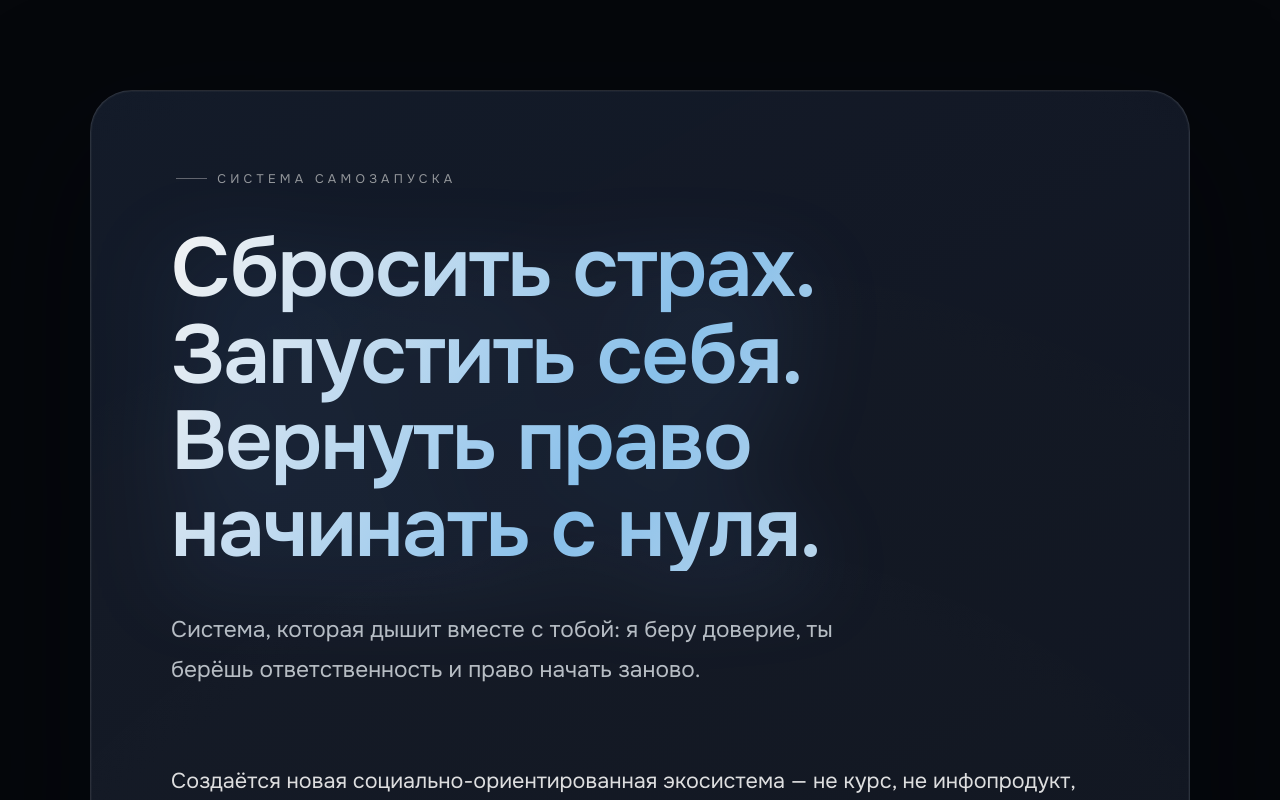
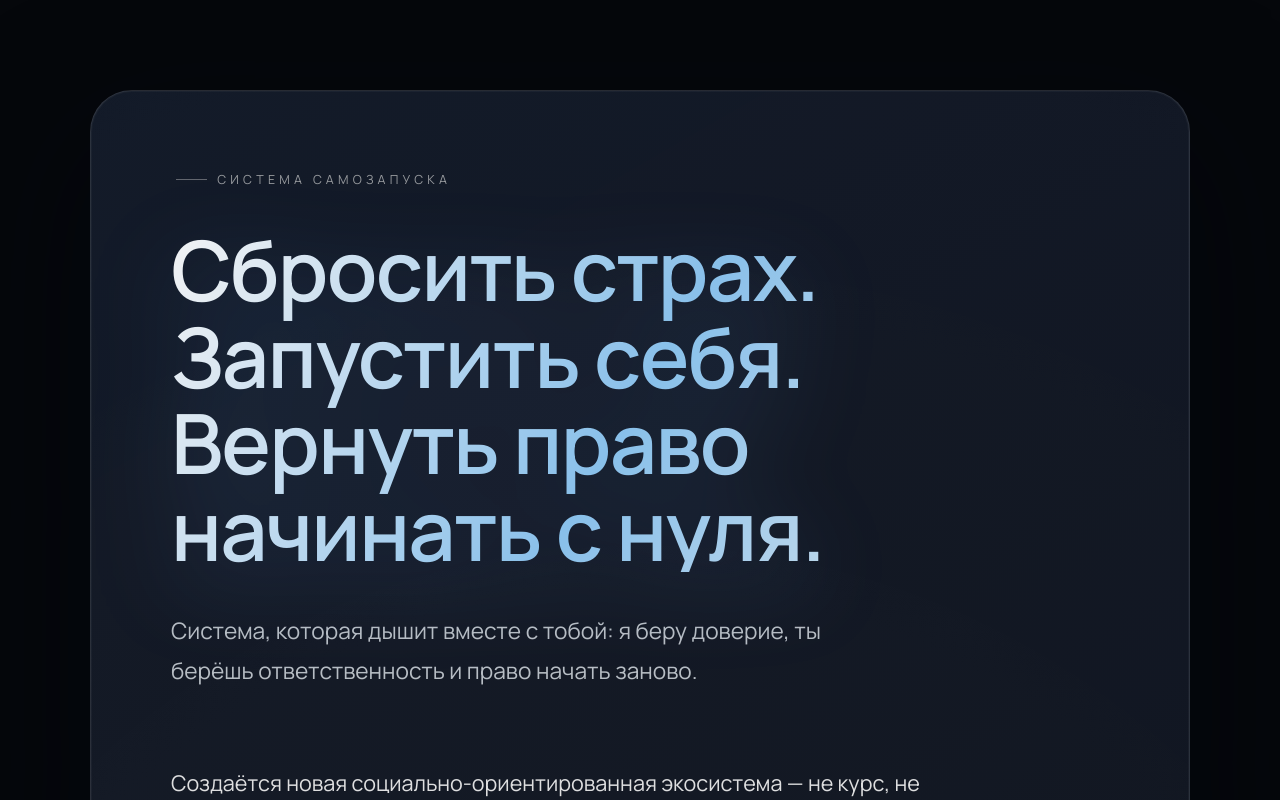
Before and after one commit to DEOZMSK/kcopoc_friends, a Next.js app: page / in a window 1280 px wide. Shown: the top 800 px of the page. Built offline with nearby package versions, Linux system fonts and the light colour scheme.

Commit message:
feat: apply manrope font globally

```diff
--- a/app/layout.tsx
+++ b/app/layout.tsx
@@ -1,12 +1,12 @@
 import type { Metadata } from "next";
-import { Onest } from "next/font/google";
+import { Manrope } from "next/font/google";
 import type { ReactNode } from "react";
 import "./globals.css";
 
-const onest = Onest({
-  subsets: ["latin", "cyrillic"],
+const manrope = Manrope({
+  subsets: ["latin", "latin-ext", "cyrillic"],
   display: "swap",
-  weight: [400, 500, 600, 700],
+  weight: [400, 500, 600, 700, 800],
   variable: "--font-body"
 });
 
@@ -31,7 +31,7 @@ export const metadata: Metadata = {
 
 export default function RootLayout({ children }: { children: ReactNode }) {
   return (
-    <html lang="ru" className={`${onest.className} ${onest.variable}`}>
+    <html lang="ru" className={`${manrope.className} ${manrope.variable}`}>
       <body className="antialiased">{children}</body>
     </html>
   );
```
